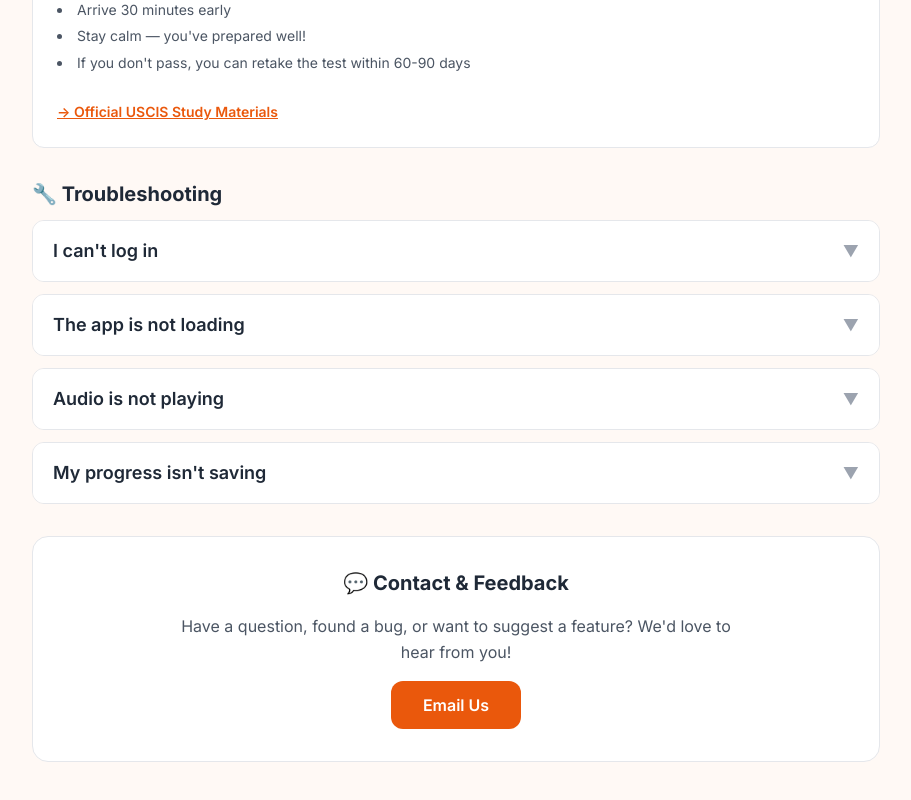
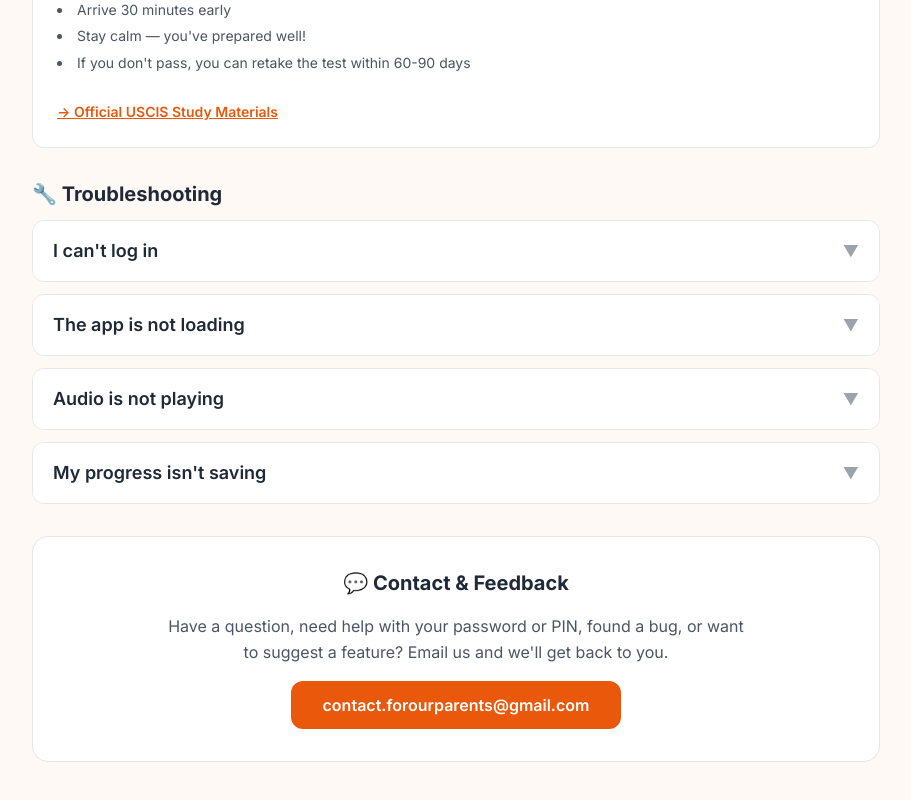
Before and after one commit to aryanairz/forourparents, a Next.js app: page /help in a window 1280 px wide. Shown: the part 1837-2637 px from the top of the page, without its empty margins (184-1095 px from the left). Built offline with nearby package versions, Linux system fonts and the light colour scheme; no server answers.

Commit message:
Update contact email to contact.forourparents@gmail.com

```diff
--- a/app/help/page.tsx
+++ b/app/help/page.tsx
@@ -376,17 +376,17 @@ export default function HelpPage() {
         </h2>
         <p className="text-gray-600 leading-relaxed max-w-xl mx-auto">
           {l(
-            "Have a question, found a bug, or want to suggest a feature? We'd love to hear from you!",
-            "ഒരു ചോദ്യമുണ്ടോ, ഒരു ബഗ് കണ്ടെത്തിയോ, അല്ലെങ്കിൽ ഒരു ഫീച്ചർ നിർദ്ദേശിക്കാൻ ആഗ്രഹിക്കുന്നുണ്ടോ? നിങ്ങളിൽ നിന്ന് കേൾക്കാൻ ഞങ്ങൾ ആഗ്രഹിക്കുന്നു!"
+            "Have a question, need help with your password or PIN, found a bug, or want to suggest a feature? Email us and we'll get back to you.",
+            "ഒരു ചോദ്യമുണ്ടോ, പാസ്‌വേഡ് അല്ലെങ്കിൽ PIN-ൽ സഹായം വേണോ, ഒരു ബഗ് കണ്ടെത്തിയോ, അല്ലെങ്കിൽ ഒരു ഫീച്ചർ നിർദ്ദേശിക്കാൻ ആഗ്രഹിക്കുന്നുണ്ടോ? ഞങ്ങൾക്ക് ഇമെയിൽ ചെയ്യുക, ഞങ്ങൾ മറുപടി നൽകും."
           )}
         </p>
         <a
-          href="mailto:aryannair2121@gmail.com"
+          href="mailto:contact.forourparents@gmail.com"
           className="inline-block px-8 py-3 rounded-xl bg-primary text-white font-semibold
                      hover:bg-orange-600 active:scale-95 transition-all no-underline
                      min-h-[48px] text-base"
         >
-          {l("Email Us", "ഞങ്ങൾക്ക് ഇമെയിൽ ചെയ്യുക")}
+          contact.forourparents@gmail.com
         </a>
       </section>
 
```
